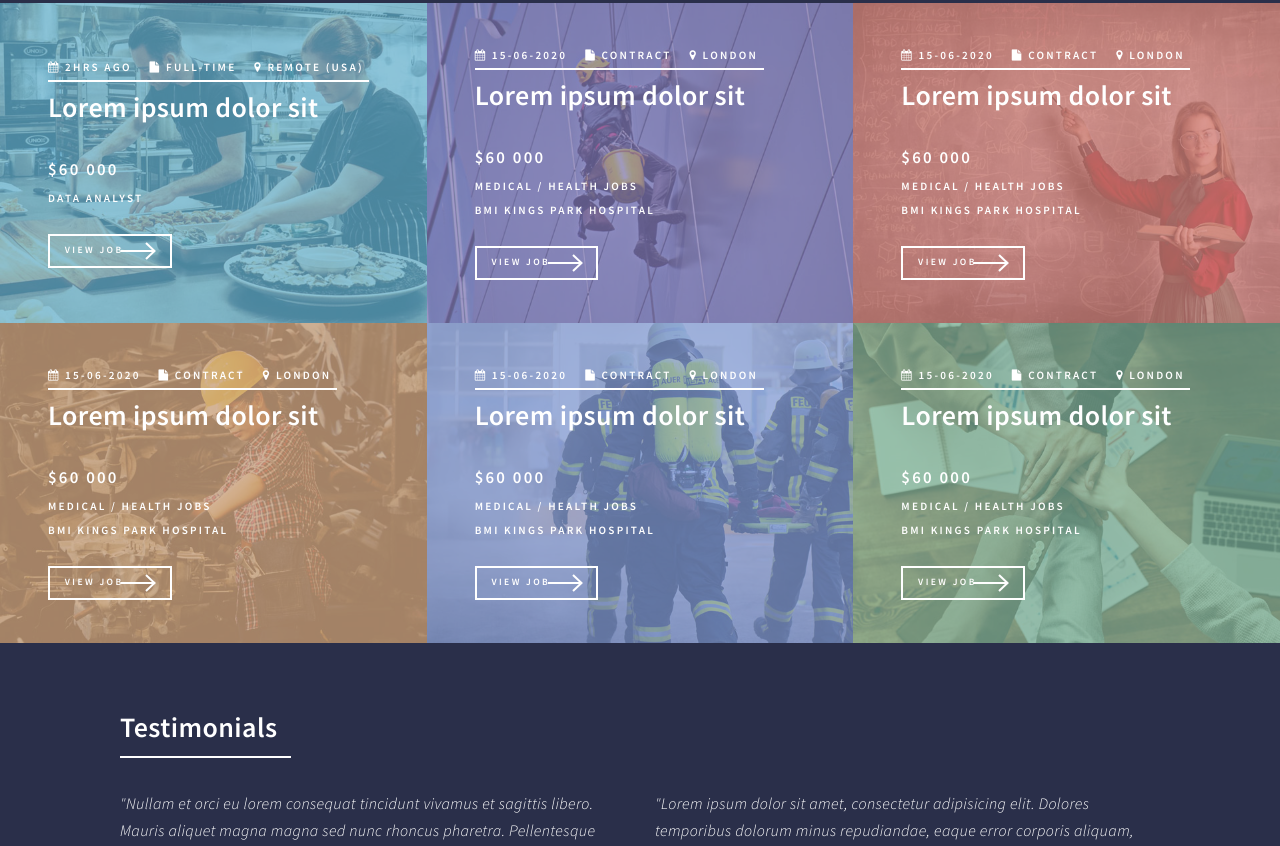
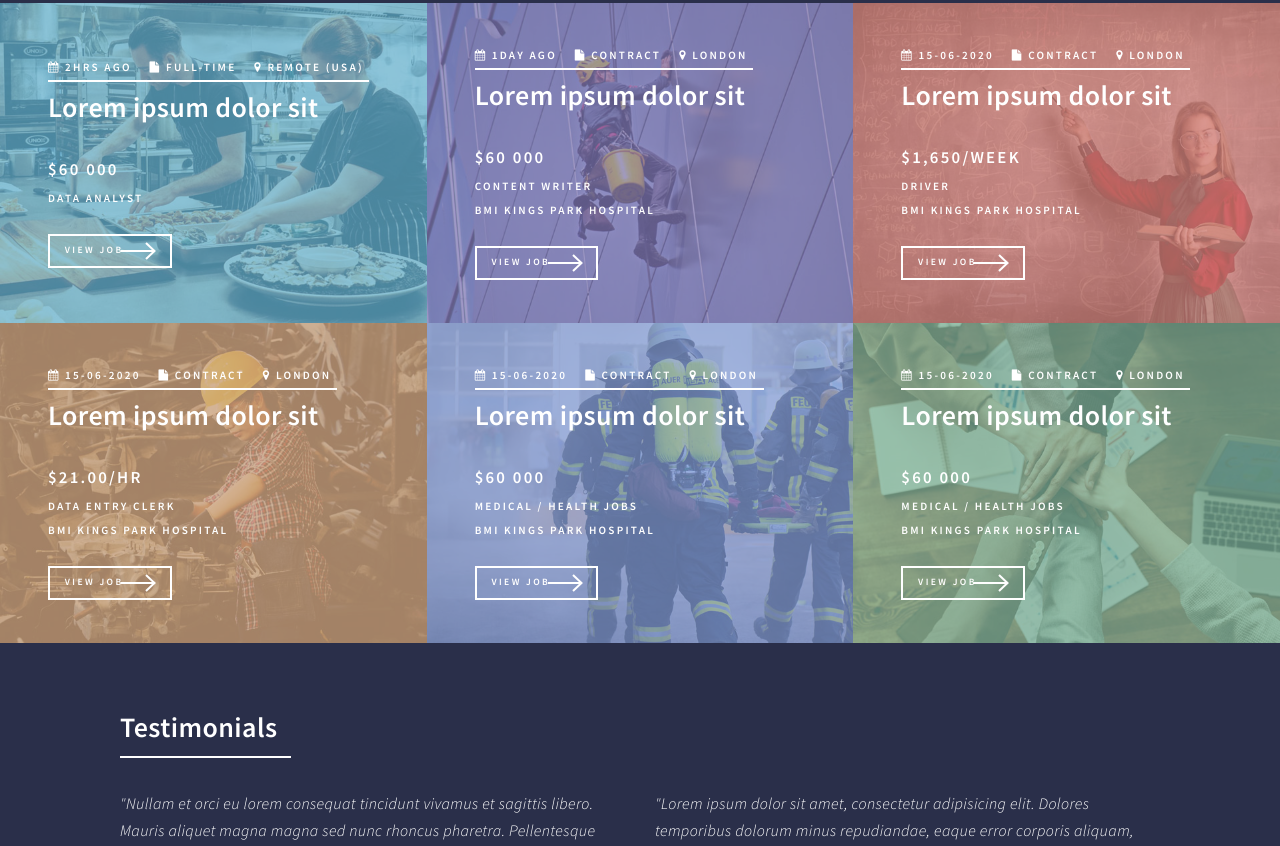
Before and after one commit to codevangelist/careers, a plain HTML site: page index.html in a window 1280 px wide. Shown: the part 965-1811 px from the top of the page. Drawn offline with Linux system fonts and the light colour scheme.

Commit message:
$1,650/week

```diff
--- a/index.html
+++ b/index.html
@@ -107,7 +107,7 @@
 
                     <header class="major">
                         <p>
-                            <i class="fa fa-calendar"></i> 15-06-2020 &nbsp;&nbsp;
+                            <i class="fa fa-calendar"></i> 1day ago &nbsp;&nbsp;
                             <i class="fa fa-file"></i> Contract &nbsp;&nbsp;
                             <i class="fa fa-map-marker"></i> London
                         </p>
@@ -116,7 +116,7 @@
 
                         <p><strong>$60 000</strong></p>
 
-                        <p> Medical / Health Jobs</p>
+                        <p> CONTENT WRITER</p>
                         <p> BMI Kings Park Hospital</p>
 
                         <div class="major-actions">
@@ -139,9 +139,9 @@
 
                         <h3>Lorem ipsum dolor sit</h3>
 
-                        <p><strong>$60 000</strong></p>
+                        <p><strong>$1,650/week</strong></p>
 
-                        <p> Medical / Health Jobs</p>
+                        <p>DRIVER</p>
                         <p> BMI Kings Park Hospital</p>
 
                         <div class="major-actions">
@@ -164,9 +164,9 @@
 
                         <h3>Lorem ipsum dolor sit</h3>
 
-                        <p><strong>$60 000</strong></p>
+                        <p><strong>$21.00/hr</strong></p>
 
-                        <p> Medical / Health Jobs</p>
+                        <p> DATA ENTRY CLERK</p>
                         <p> BMI Kings Park Hospital</p>
 
                         <div class="major-actions">
```
